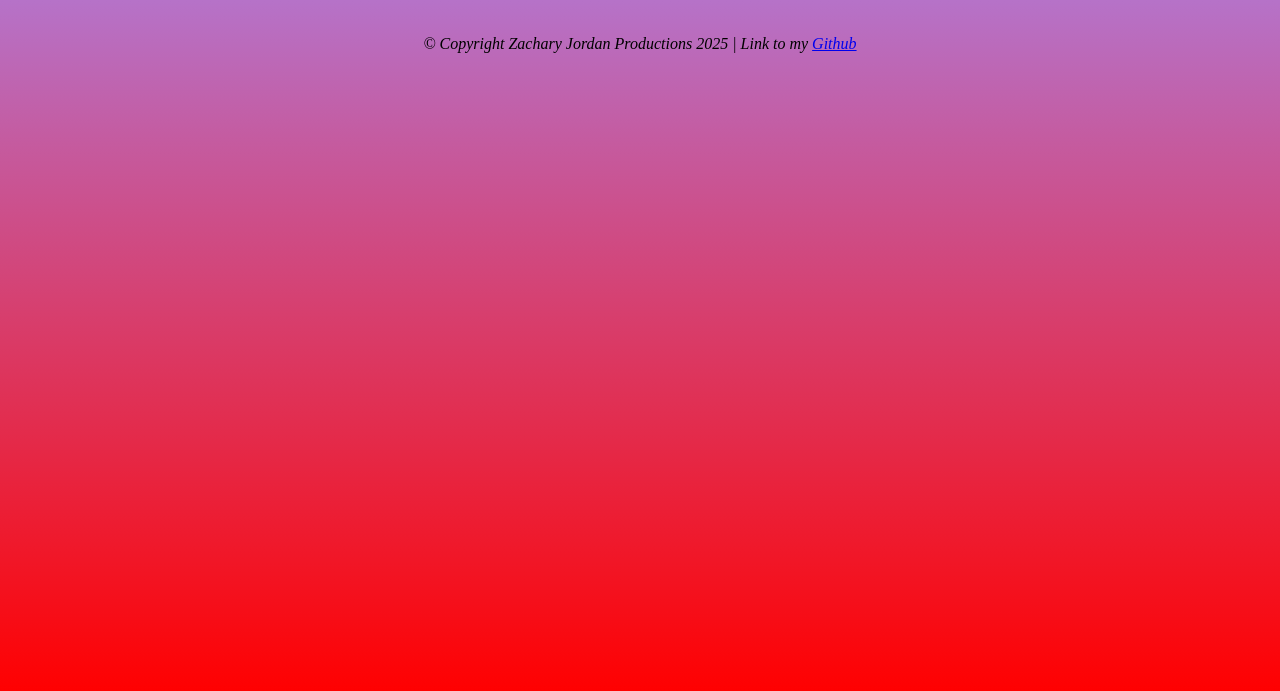
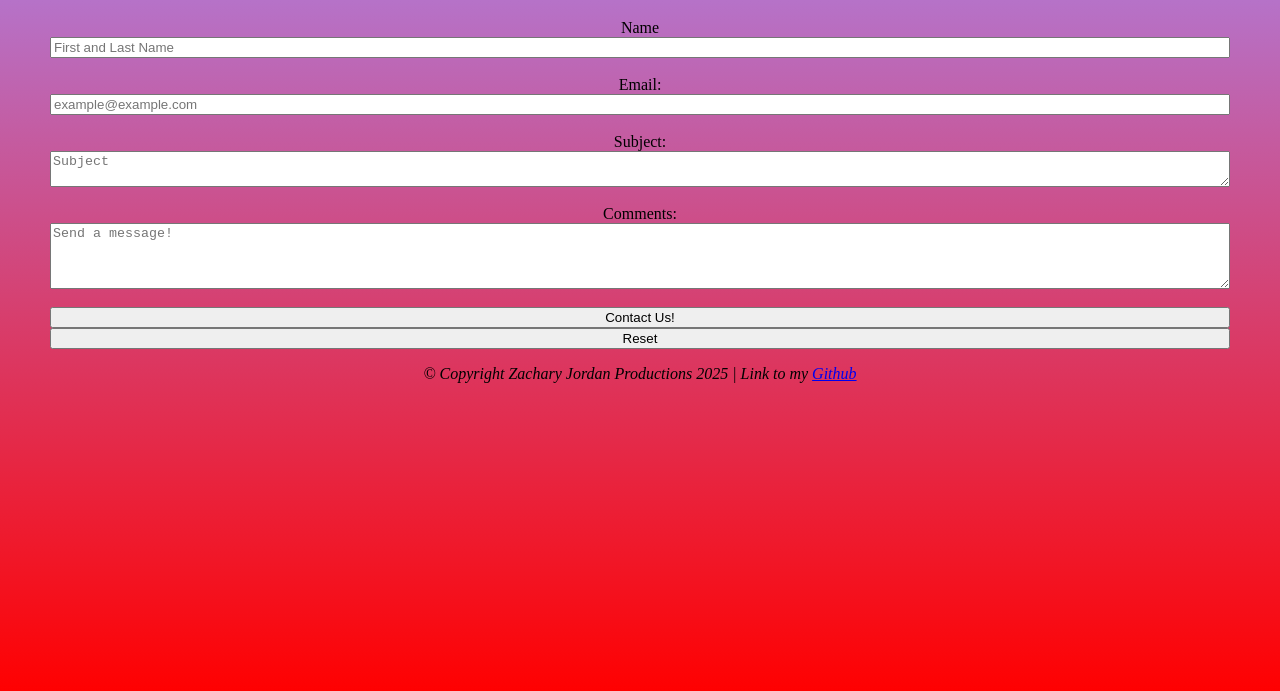
Before and after one commit to zachschool1/COMP001A-Module4.WebDeveloper, a plain HTML site: page contact.html in a window 1280 px wide. Shown: the part 121-812 px from the top of the page. Drawn offline with Linux system fonts and the light colour scheme.

Commit message:
final changes

```diff
--- a/contact.html
+++ b/contact.html
@@ -21,8 +21,23 @@
     </header>
 
     <main>
+        <section id="contact-section">
+            <label for="name"> Name </label>
+            <input type="text" name="name" id="name" placeholder="First and Last Name">
+            <br>
+            <label for="email">Email:</label>
+            <input type="email" name="email" id="email" placeholder="example@example.com">
+            <br>
 
-
+            <label for="subject">Subject:</label>
+            <textarea name="subject" id="subject" cols="50" rows="2" placeholder="Subject"></textarea>
+            <br>
+            <label for="message">Comments:</label>
+            <textarea name="message" id="message" cols="50" rows="4"placeholder="Send a message!"></textarea>
+            <br>
+            <button type="submit">Contact Us!</button>
+            <button type="reset">Reset </button>
+        </section>
     </main>
     <footer>
         <p><i>&copy; Copyright Zachary Jordan Productions 2025 | Link to my <a href="https://github.com/zachschool1" target="_blank">Github</a></i></p>
--- a/main.css
+++ b/main.css
@@ -34,6 +34,13 @@ nav {
     justify-self: center;
 
 }
+
+#contact-section{
+    display:flex;
+    flex-direction: column;
+    padding:0 30px 0 30px;
+
+}
 hr {
     border:none;
     height:2px;
```
